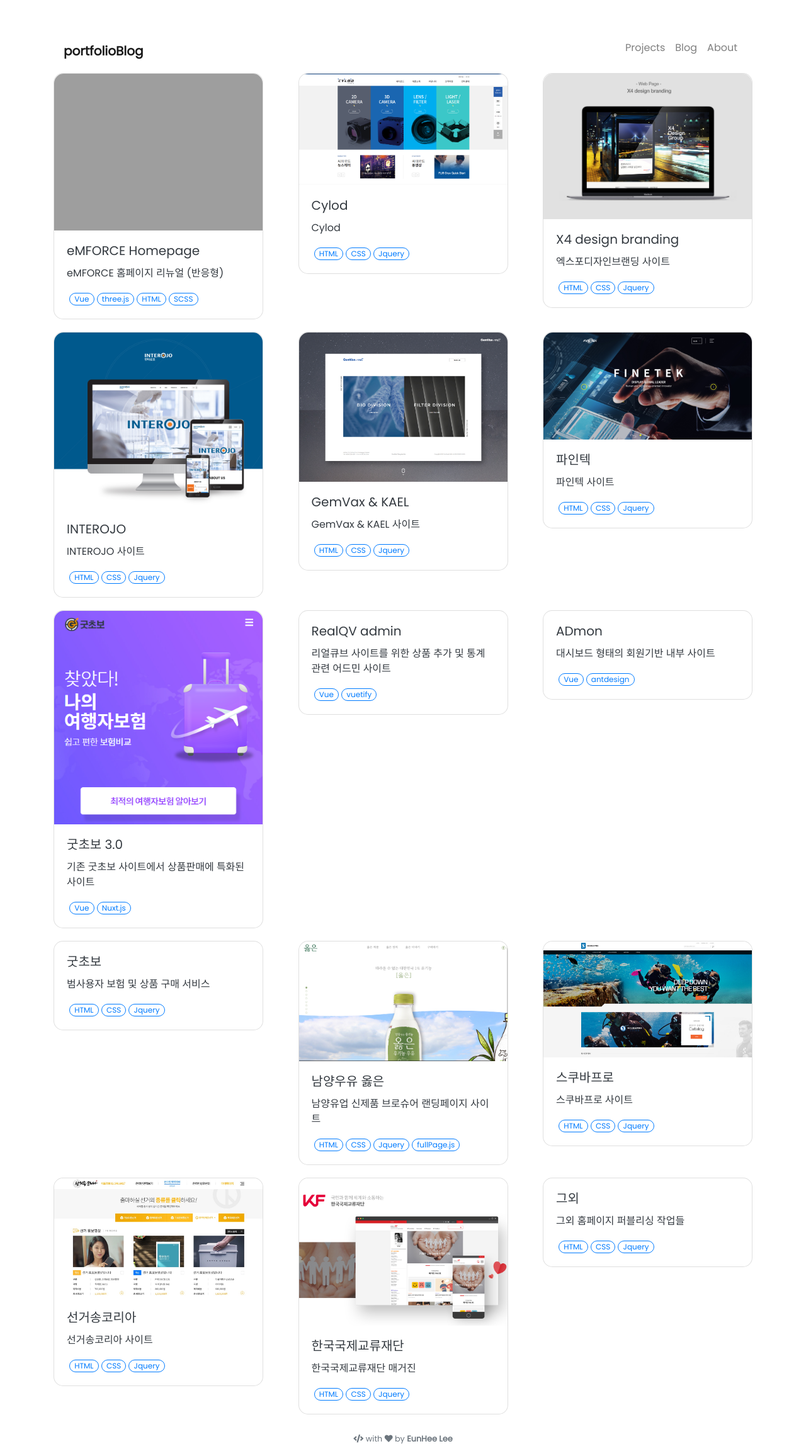
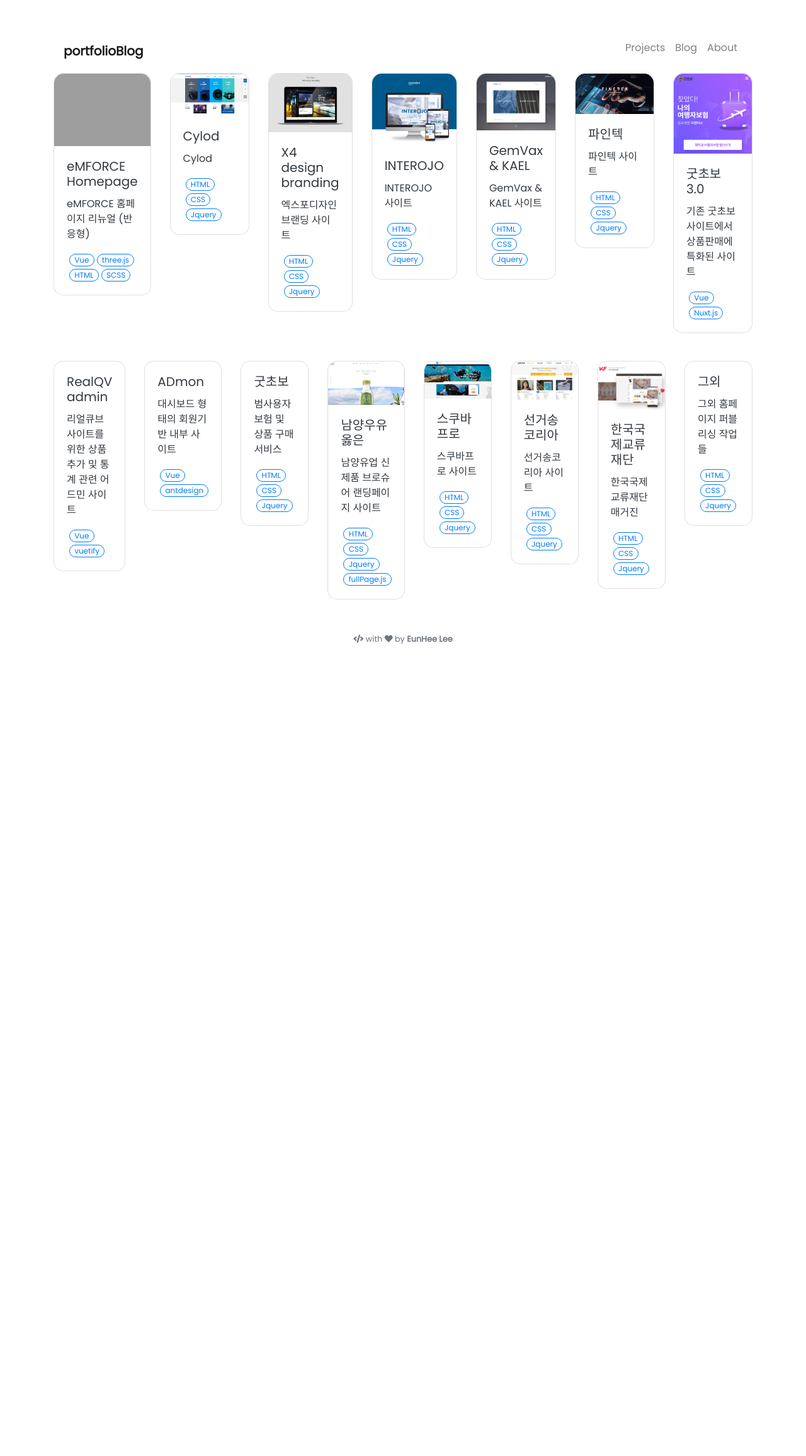
Before and after one commit to EunH12/portfolioBlog, a Jekyll site: the page built from docs/pages/index.md, in a window 1280 px wide. Shown: the whole page at 63% size. Built offline with Jekyll 4.4.1, drawn with Linux system fonts in a browser that asks for light colours; nearby versions of some CDN libraries; after the commit the page ends 1042 px from its top, so only the background shows below that.

Commit message:
col change

```diff
--- a/_includes/projects/index.html
+++ b/_includes/projects/index.html
@@ -1,7 +1,7 @@
 <!-- Remote Projects JS -->
 <script src="{{ '/assets/js/remote-projects.js' | relative_url }}"></script>
 
-<div class="card-columns">
+<div class="row row-cols-1 row-cols-md-2">
 
   <!-- Local Projects -->
   {% for project in site.projects %}
--- a/_includes/projects/project-card.html
+++ b/_includes/projects/project-card.html
@@ -1,4 +1,4 @@
-<div class="wow animated fadeIn" data-wow-delay=".15s">
+<div class="wow col mb-4 animated fadeIn" data-wow-delay=".15s">
   <a href="{{ project_url }}" class="project card text-dark">
     {%- if project_img -%}
     <img id="{{ project_id }}-img" class="card-img-top" src="{{ project_img }}" alt="{{ project_name }}" />
```
